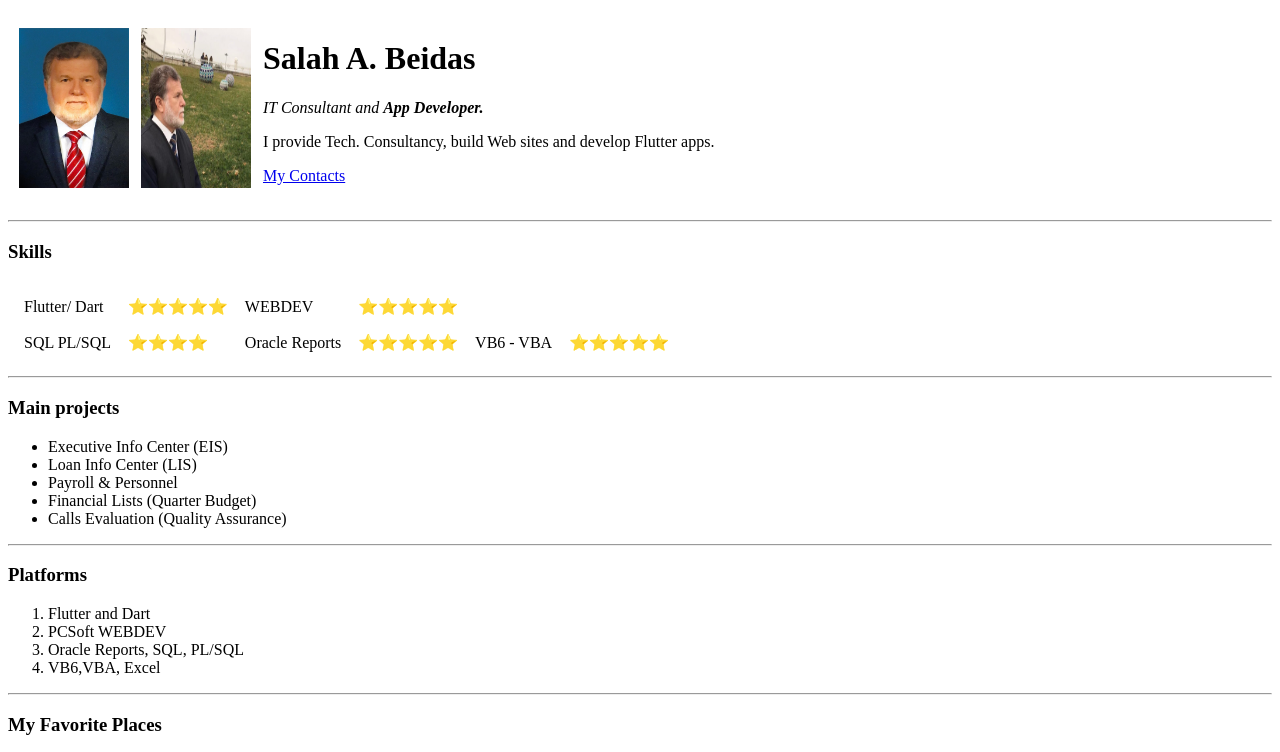
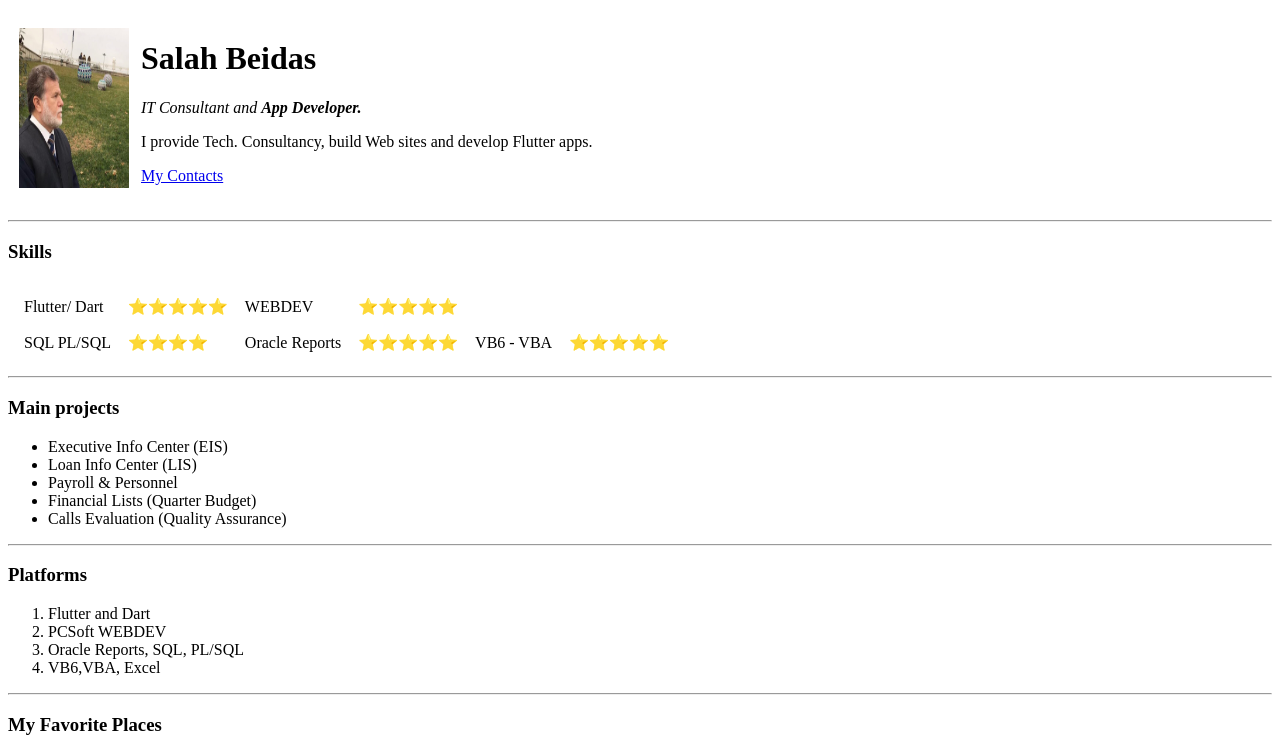
Before and after one commit to salahbeidas/cv, a plain HTML site: page index.html in a window 1280 px wide. Shown: the top 752 px of the page. Drawn offline with Linux system fonts and the light colour scheme.

Commit message:
Update index.html

```diff
--- a/index.html
+++ b/index.html
@@ -9,10 +9,10 @@
 <body>
   <table cellspacing="10">
     <tr>
-      <td> <img src="salah1.jpeg" width="110" height="160" alt="N.A."></td>
+
         <td> <img src="salah.png" width="110" height="160" alt="N.A."></td>
       <td>
-        <h1>Salah A. Beidas</h1>
+        <h1>Salah Beidas</h1>
         <p><em>IT Consultant and <strong>App Developer.</strong></em></p>
         <p>I provide Tech. Consultancy, build Web sites and develop Flutter apps.</p>
         <p><a href="contacts.html">My Contacts</a></p>
```
